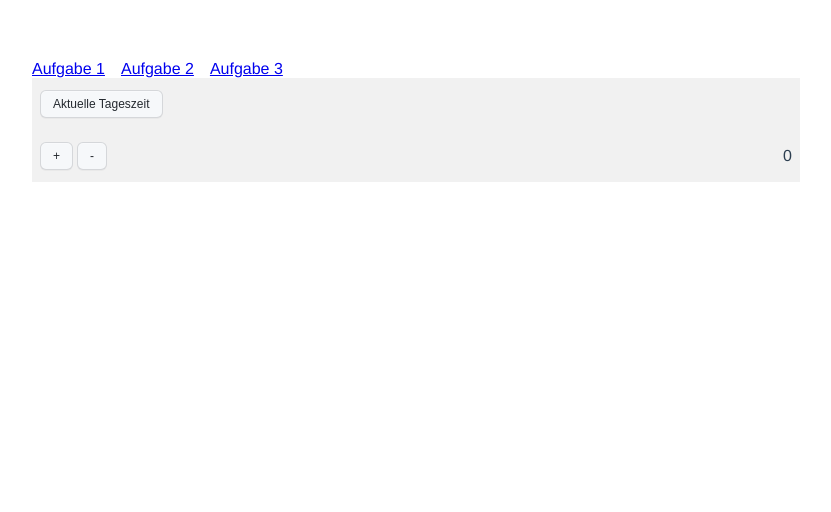
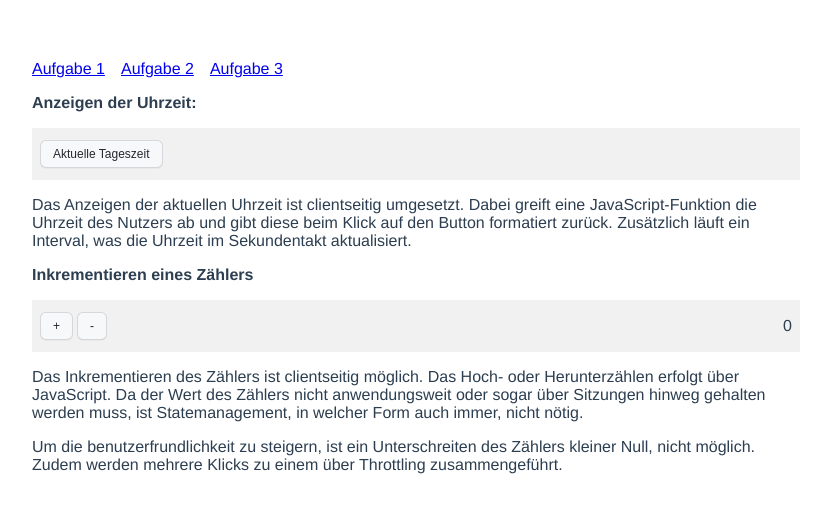
Before and after one commit to christianhegedues/dbi15, a Vue app: page /exercise/1 in a window 1280 px wide. Shown: the top 512 px of the page, without its empty margins (224-1055 px from the left). Built offline with nearby package versions, Linux system fonts and the light colour scheme.

Commit message:
reflection exercise a

```diff
--- a/src/views/ExerciseAView.vue
+++ b/src/views/ExerciseAView.vue
@@ -14,8 +14,25 @@ function updateCount(increase) {
 </script>
 
 <template>
-  <section class="exercise-a">
-    <DateTime />
-    <Counter :count="count" @update:count="updateCount" />
-  </section>
+  <article>
+    <section class="exercise">
+      <p><strong>Anzeigen der Uhrzeit:</strong></p>
+      <DateTime />
+      <p>Das Anzeigen der aktuellen Uhrzeit ist clientseitig umgesetzt. Dabei
+      greift eine JavaScript-Funktion die Uhrzeit des Nutzers ab und gibt diese
+      beim Klick auf den Button formatiert zurück. Zusätzlich läuft ein
+      Interval, was die Uhrzeit im Sekundentakt aktualisiert.</p>
+    </section>
+    <section>
+      <p><strong>Inkrementieren eines Zählers</strong></p>
+      <Counter :count="count" @update:count="updateCount" />
+      <p>Das Inkrementieren des Zählers ist clientseitig möglich. Das Hoch- oder
+      Herunterzählen erfolgt über JavaScript. Da der Wert des Zählers nicht
+      anwendungsweit oder sogar über Sitzungen hinweg gehalten werden muss, ist
+      Statemanagement, in welcher Form auch immer, nicht nötig.</p>
+      <p>Um die benutzerfrundlichkeit zu steigern, ist ein Unterschreiten des
+      Zählers kleiner Null, nicht möglich. Zudem werden mehrere Klicks zu einem
+      über Throttling zusammengeführt.</p>
+    </section>
+  </article>
 </template>
```
